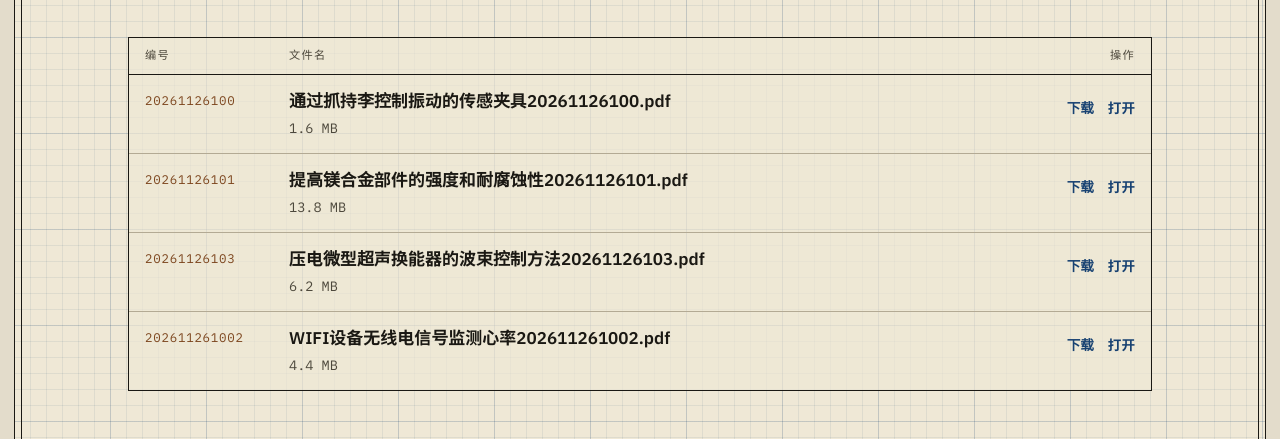
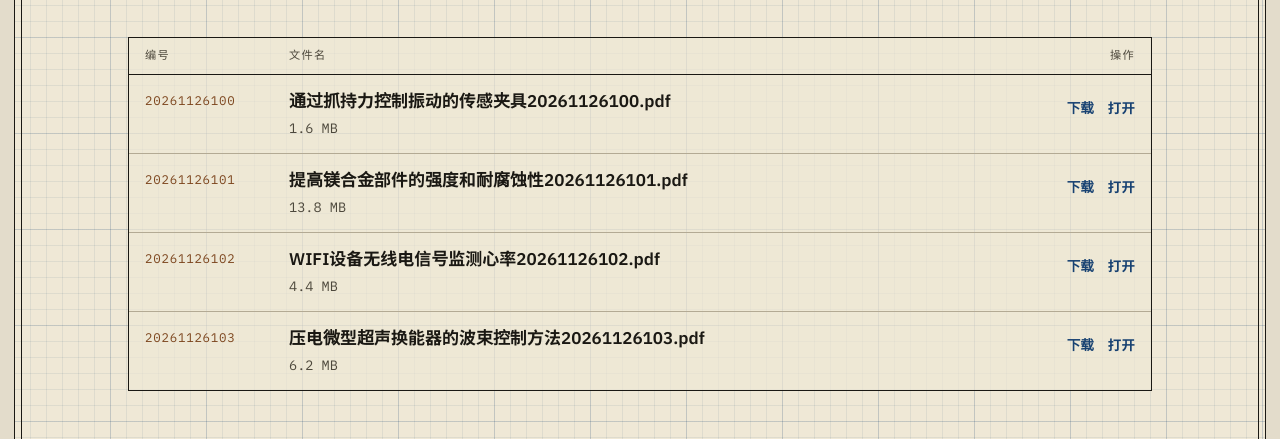
Before and after one commit to bigcow2018/bigcow2018.github.io, a plain HTML site: page docs/index.html in a window 1280 px wide. Shown: the part 361-800 px from the top of the page. Drawn offline with Linux system fonts and the light colour scheme.

Commit message:
更正资料页 PDF 编号与文件名并整批替换

```diff
--- a/docs/index.html
+++ b/docs/index.html
@@ -487,12 +487,12 @@
                         <div class="doc-row">
                             <span class="bom-no">20261126100</span>
                             <div>
-                                <span class="doc-name">通过抓持李控制振动的传感夹具20261126100.pdf</span>
+                                <span class="doc-name">通过抓持力控制振动的传感夹具20261126100.pdf</span>
                                 <span class="doc-size mono">1.6 MB</span>
                             </div>
                             <span class="doc-actions">
-                                <a href="files/%E9%80%9A%E8%BF%87%E6%8A%93%E6%8C%81%E6%9D%8E%E6%8E%A7%E5%88%B6%E6%8C%AF%E5%8A%A8%E7%9A%84%E4%BC%A0%E6%84%9F%E5%A4%B9%E5%85%B720261126100.pdf" download="通过抓持李控制振动的传感夹具20261126100.pdf">下载</a>
-                                <a href="files/%E9%80%9A%E8%BF%87%E6%8A%93%E6%8C%81%E6%9D%8E%E6%8E%A7%E5%88%B6%E6%8C%AF%E5%8A%A8%E7%9A%84%E4%BC%A0%E6%84%9F%E5%A4%B9%E5%85%B720261126100.pdf" target="_blank" rel="noopener">打开</a>
+                                <a href="files/%E9%80%9A%E8%BF%87%E6%8A%93%E6%8C%81%E5%8A%9B%E6%8E%A7%E5%88%B6%E6%8C%AF%E5%8A%A8%E7%9A%84%E4%BC%A0%E6%84%9F%E5%A4%B9%E5%85%B720261126100.pdf" download="通过抓持力控制振动的传感夹具20261126100.pdf">下载</a>
+                                <a href="files/%E9%80%9A%E8%BF%87%E6%8A%93%E6%8C%81%E5%8A%9B%E6%8E%A7%E5%88%B6%E6%8C%AF%E5%8A%A8%E7%9A%84%E4%BC%A0%E6%84%9F%E5%A4%B9%E5%85%B720261126100.pdf" target="_blank" rel="noopener">打开</a>
                             </span>
                         </div>
                         <div class="doc-row">
@@ -507,6 +507,17 @@
                             </span>
                         </div>
                         <div class="doc-row">
+                            <span class="bom-no">20261126102</span>
+                            <div>
+                                <span class="doc-name">WIFI设备无线电信号监测心率20261126102.pdf</span>
+                                <span class="doc-size mono">4.4 MB</span>
+                            </div>
+                            <span class="doc-actions">
+                                <a href="files/WIFI%E8%AE%BE%E5%A4%87%E6%97%A0%E7%BA%BF%E7%94%B5%E4%BF%A1%E5%8F%B7%E7%9B%91%E6%B5%8B%E5%BF%83%E7%8E%8720261126102.pdf" download="WIFI设备无线电信号监测心率20261126102.pdf">下载</a>
+                                <a href="files/WIFI%E8%AE%BE%E5%A4%87%E6%97%A0%E7%BA%BF%E7%94%B5%E4%BF%A1%E5%8F%B7%E7%9B%91%E6%B5%8B%E5%BF%83%E7%8E%8720261126102.pdf" target="_blank" rel="noopener">打开</a>
+                            </span>
+                        </div>
+                        <div class="doc-row">
                             <span class="bom-no">20261126103</span>
                             <div>
                                 <span class="doc-name">压电微型超声换能器的波束控制方法20261126103.pdf</span>
@@ -515,17 +526,6 @@
                             <span class="doc-actions">
                                 <a href="files/%E5%8E%8B%E7%94%B5%E5%BE%AE%E5%9E%8B%E8%B6%85%E5%A3%B0%E6%8D%A2%E8%83%BD%E5%99%A8%E7%9A%84%E6%B3%A2%E6%9D%9F%E6%8E%A7%E5%88%B6%E6%96%B9%E6%B3%9520261126103.pdf" download="压电微型超声换能器的波束控制方法20261126103.pdf">下载</a>
                                 <a href="files/%E5%8E%8B%E7%94%B5%E5%BE%AE%E5%9E%8B%E8%B6%85%E5%A3%B0%E6%8D%A2%E8%83%BD%E5%99%A8%E7%9A%84%E6%B3%A2%E6%9D%9F%E6%8E%A7%E5%88%B6%E6%96%B9%E6%B3%9520261126103.pdf" target="_blank" rel="noopener">打开</a>
-                            </span>
-                        </div>
-                        <div class="doc-row">
-                            <span class="bom-no">202611261002</span>
-                            <div>
-                                <span class="doc-name">WIFI设备无线电信号监测心率202611261002.pdf</span>
-                                <span class="doc-size mono">4.4 MB</span>
-                            </div>
-                            <span class="doc-actions">
-                                <a href="files/WIFI%E8%AE%BE%E5%A4%87%E6%97%A0%E7%BA%BF%E7%94%B5%E4%BF%A1%E5%8F%B7%E7%9B%91%E6%B5%8B%E5%BF%83%E7%8E%87202611261002.pdf" download="WIFI设备无线电信号监测心率202611261002.pdf">下载</a>
-                                <a href="files/WIFI%E8%AE%BE%E5%A4%87%E6%97%A0%E7%BA%BF%E7%94%B5%E4%BF%A1%E5%8F%B7%E7%9B%91%E6%B5%8B%E5%BF%83%E7%8E%87202611261002.pdf" target="_blank" rel="noopener">打开</a>
                             </span>
                         </div>
                     </div>
```
Also changed, not shown: index.html (+6 -6 lines), docs/manifest.json, 6 other files.
